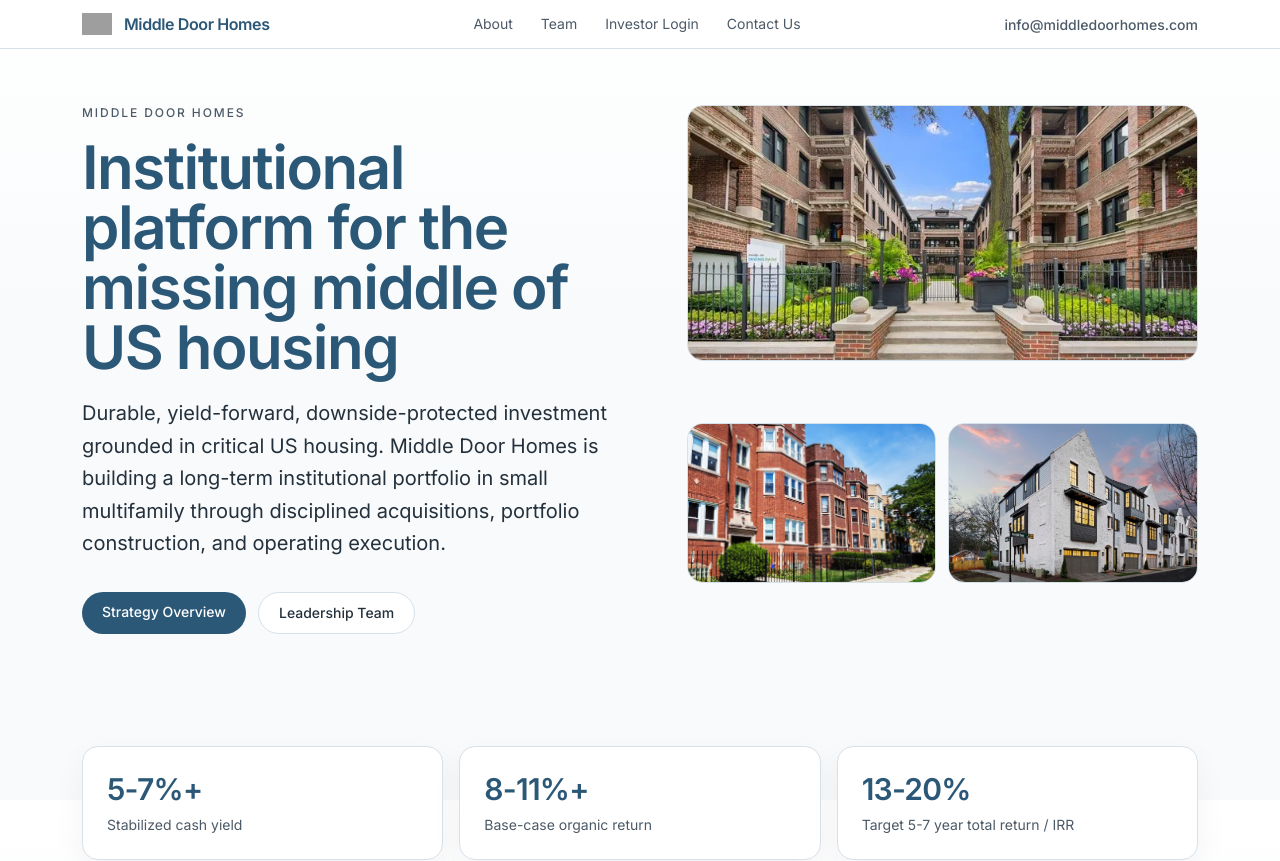
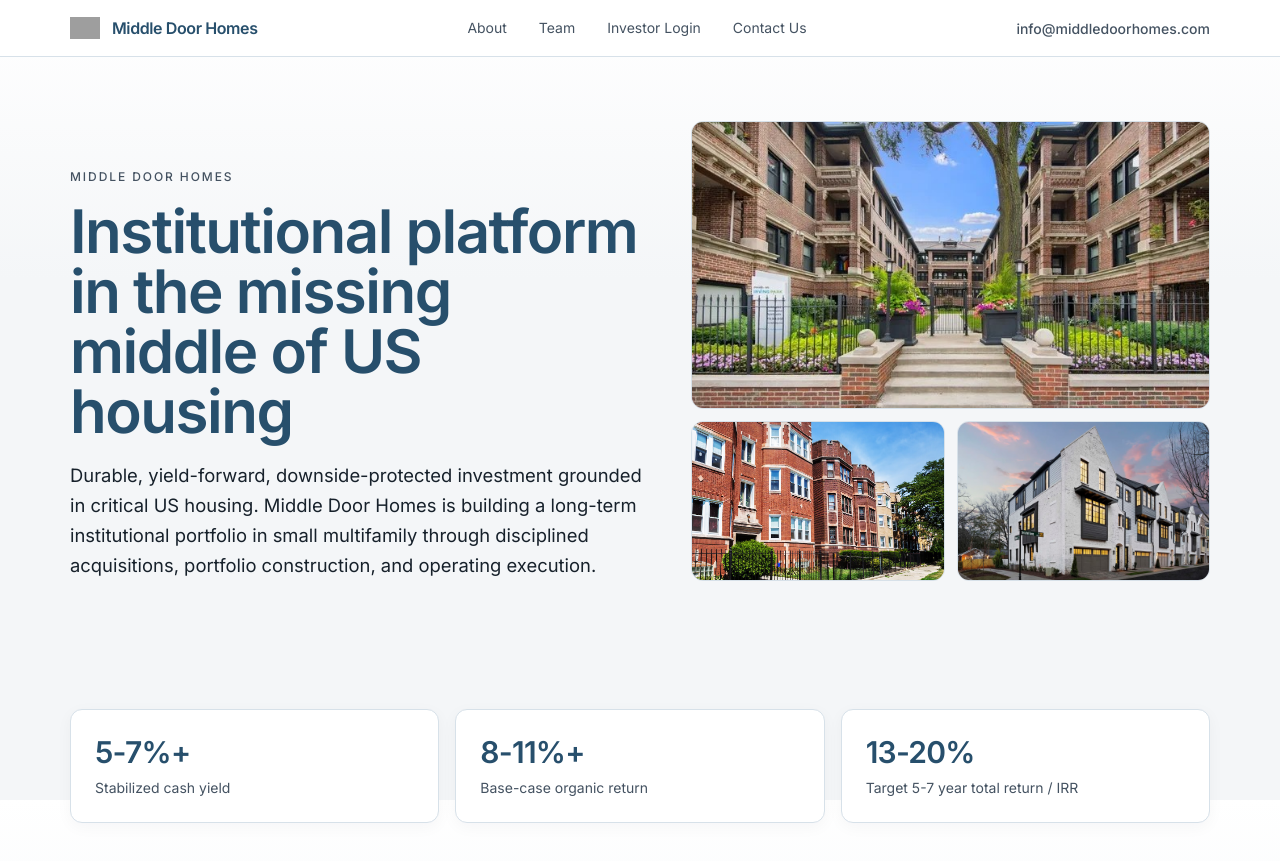
Before and after one commit to jelzinga2/Middle-Door-Homes, a Next.js app: page / in a window 1280 px wide. Shown: the top 861 px of the page. Built offline with nearby package versions, Linux system fonts and the light colour scheme; grey boxes are pictures that could not be loaded.

Commit message:
Update site content and pages

```diff
--- a/src/app/contact/page.tsx
+++ b/src/app/contact/page.tsx
@@ -15,7 +15,7 @@ export default function ContactPage() {
           <div className="grid gap-8 lg:grid-cols-[1fr_340px]">
             <div>
               <Eyebrow>Contact</Eyebrow>
-              <h1 className="mt-3 text-4xl font-semibold tracking-tight text-[var(--mdh-title)] md:text-5xl">
+              <h1 className="mt-3 text-4xl font-semibold tracking-tight text-[var(--mdh-title)] md:text-[3.1rem]">
                 Contact Us
               </h1>
               <Card className="mt-6">
--- a/src/app/globals.css
+++ b/src/app/globals.css
@@ -1,13 +1,13 @@
 @import "tailwindcss";
 
 :root {
-  --mdh-bg: #f8fafb;
+  --mdh-bg: #f4f6f8;
   --mdh-surface: #ffffff;
-  --mdh-ink: #24313c;
-  --mdh-ink-soft: #1d2833;
-  --mdh-title: #2c5878;
-  --mdh-subtle: #4c5a67;
-  --mdh-muted: #667785;
+  --mdh-ink: #17212b;
+  --mdh-ink-soft: #101822;
+  --mdh-title: #274f6c;
+  --mdh-subtle: #445261;
+  --mdh-muted: #5e6f7f;
   --mdh-line: #d7e1e9;
   --mdh-accent: #2f5c7d;
   --background: var(--mdh-bg);
@@ -26,7 +26,7 @@ body {
 }
 
 body {
-  background: linear-gradient(180deg, #ffffff 0%, var(--mdh-bg) 42%, var(--mdh-bg) 100%);
+  background: linear-gradient(180deg, #ffffff 0%, var(--mdh-bg) 35%, var(--mdh-bg) 100%);
   color: var(--mdh-ink);
   font-family: var(--font-inter), system-ui, -apple-system, Segoe UI, Roboto, Helvetica,
     Arial, sans-serif;
--- a/src/app/investor-login/page.tsx
+++ b/src/app/investor-login/page.tsx
@@ -16,7 +16,7 @@ export default function InvestorLoginPage() {
           <div className="grid gap-8 lg:grid-cols-[minmax(0,460px)_1fr]">
             <div>
               <Eyebrow>Investor Access</Eyebrow>
-              <h1 className="mt-3 text-4xl font-semibold tracking-tight text-[var(--mdh-title)] md:text-5xl">
+              <h1 className="mt-3 text-4xl font-semibold tracking-tight text-[var(--mdh-title)] md:text-[3.1rem]">
                 Investor Login
               </h1>
               <Card className="mt-6">
--- a/src/app/page.tsx
+++ b/src/app/page.tsx
@@ -1,6 +1,5 @@
 import type { Metadata } from "next";
 import Image from "next/image";
-import Link from "next/link";
 import { Card, Container, Eyebrow, Heading, Section } from "@/components/ui";
 
 export const metadata: Metadata = {
@@ -18,43 +17,29 @@ const STATS = [
 export default function Home() {
   return (
     <main>
-      <Section className="pb-10 pt-10">
+      <Section className="pb-12 pt-12">
         <Container>
-          <div className="grid gap-10 lg:grid-cols-[1.05fr_0.95fr]">
+          <div className="grid gap-12 lg:grid-cols-[1.05fr_0.95fr] lg:items-end">
             <div>
               <Eyebrow>Middle Door Homes</Eyebrow>
-              <h1 className="mt-4 text-4xl font-semibold tracking-tight text-[var(--mdh-title)] md:text-6xl">
-                Institutional platform for the missing middle of US housing
+              <h1 className="mt-4 max-w-3xl text-4xl font-semibold tracking-tight text-[var(--mdh-title)] md:text-6xl">
+                Institutional platform in the missing middle of US housing
               </h1>
-              <p className="mt-5 max-w-2xl text-lg leading-relaxed text-[var(--mdh-ink)] md:text-xl">
+              <p className="mt-5 max-w-2xl text-lg leading-relaxed text-[var(--mdh-ink)] md:text-[1.15rem]">
                 Durable, yield-forward, downside-protected investment grounded in critical US housing.
                 Middle Door Homes is building a long-term institutional portfolio in small multifamily
                 through disciplined acquisitions, portfolio construction, and operating execution.
               </p>
-              <div className="mt-8 flex flex-wrap gap-3">
-                <Link
-                  href="/about"
-                  className="rounded-full bg-[var(--mdh-title)] px-5 py-2.5 text-sm font-medium text-white hover:bg-[var(--mdh-ink-soft)]"
-                >
-                  Strategy Overview
-                </Link>
-                <Link
-                  href="/team"
-                  className="rounded-full border border-[var(--mdh-line)] bg-white px-5 py-2.5 text-sm font-medium text-[var(--mdh-ink)] hover:bg-[var(--mdh-bg)]"
-                >
-                  Leadership Team
-                </Link>
-              </div>
             </div>
 
             <div className="grid gap-3 sm:grid-cols-2">
-              <div className="relative h-52 overflow-hidden rounded-2xl border border-[var(--mdh-line)] sm:col-span-2 md:h-64">
+              <div className="relative h-56 overflow-hidden rounded-xl border border-[var(--mdh-line)] sm:col-span-2 md:h-72">
                 <Image src="/images/bldg-01.jpg" alt="Streetscape multifamily asset" fill priority className="object-cover" />
               </div>
-              <div className="relative h-36 overflow-hidden rounded-2xl border border-[var(--mdh-line)] md:h-40">
+              <div className="relative h-36 overflow-hidden rounded-xl border border-[var(--mdh-line)] md:h-40">
                 <Image src="/images/bldg-02.jpg" alt="Courtyard multifamily property" fill className="object-cover" />
               </div>
-              <div className="relative h-36 overflow-hidden rounded-2xl border border-[var(--mdh-line)] md:h-40">
+              <div className="relative h-36 overflow-hidden rounded-xl border border-[var(--mdh-line)] md:h-40">
                 <Image src="/images/bldg-03.jpg" alt="Urban multifamily building" fill className="object-cover" />
               </div>
             </div>
@@ -66,7 +51,7 @@ export default function Home() {
         <Container>
           <div className="grid gap-4 md:grid-cols-3">
             {STATS.map((item) => (
-              <Card key={item.label}>
+              <Card key={item.label} className="bg-white">
                 <p className="text-3xl font-semibold tracking-tight text-[var(--mdh-title)]">{item.value}</p>
                 <p className="mt-2 text-sm text-[var(--mdh-subtle)]">{item.label}</p>
               </Card>
@@ -75,7 +60,7 @@ export default function Home() {
         </Container>
       </Section>
 
-      <Section>
+      <Section className="pb-16">
         <Container>
           <Heading>Middle Door&apos;s edge</Heading>
           <div className="mt-7 grid gap-4 md:grid-cols-3">
--- a/src/app/team/page.tsx
+++ b/src/app/team/page.tsx
@@ -64,7 +64,7 @@ export default function TeamPage() {
           <div className="grid gap-8 lg:grid-cols-[1fr_340px]">
             <div>
               <Eyebrow>Leadership</Eyebrow>
-              <h1 className="mt-3 text-4xl font-semibold tracking-tight text-[var(--mdh-title)] md:text-5xl">
+              <h1 className="mt-3 text-4xl font-semibold tracking-tight text-[var(--mdh-title)] md:text-[3.1rem]">
                 Team
               </h1>
               <p className="mt-4 max-w-3xl text-lg leading-relaxed text-[var(--mdh-ink)]">
@@ -90,7 +90,7 @@ export default function TeamPage() {
                   </div>
                   <h2 className="text-xl font-semibold text-[var(--mdh-title)]">{member.name}</h2>
                 </div>
-                <ul className="mt-4 list-disc space-y-1.5 pl-5 text-sm leading-relaxed text-[var(--mdh-ink)]">
+                <ul className="mt-4 list-disc space-y-1.5 pl-5 text-[0.95rem] leading-relaxed text-[var(--mdh-ink)]">
                   {member.points.map((point) => (
                     <li key={point}>{point}</li>
                   ))}
--- a/src/components/nav.tsx
+++ b/src/components/nav.tsx
@@ -19,23 +19,23 @@ export function Nav() {
 
   return (
     <header className="sticky top-0 z-50 border-b border-[var(--mdh-line)] bg-white/95 backdrop-blur">
-      <Container className="py-3">
+      <Container className="py-4">
         <div className="flex items-center justify-between gap-4">
           <Link href="/" className="flex items-center gap-3" aria-label="Middle Door Homes home">
             <Image src="/images/Logo.png" alt="Middle Door Homes" width={30} height={30} priority />
-            <span className="text-sm font-semibold tracking-tight text-[var(--mdh-title)] md:text-base">
+            <span className="text-sm font-semibold tracking-tight text-[var(--mdh-title)] md:text-[1rem]">
               Middle Door Homes
             </span>
           </Link>
 
-          <nav aria-label="Primary" className="hidden items-center gap-7 text-sm md:flex">
+          <nav aria-label="Primary" className="hidden items-center gap-8 text-sm md:flex">
             {LINKS.map((link) => {
               const active = pathname === link.href;
               return (
                 <Link
                   key={link.href}
                   href={link.href}
-                  className={`transition hover:text-[var(--mdh-title)] ${active ? "font-medium text-[var(--mdh-title)]" : "text-[var(--mdh-subtle)]"}`}
+                  className={`transition hover:text-[var(--mdh-title)] ${active ? "font-semibold text-[var(--mdh-title)]" : "text-[var(--mdh-subtle)]"}`}
                 >
                   {link.label}
                 </Link>
--- a/src/components/ui.tsx
+++ b/src/components/ui.tsx
@@ -8,7 +8,7 @@ type ClassName = {
 
 export function Container({ className, children }: ClassName & { children: ReactNode }) {
   return (
-    <div className={`mx-auto w-full max-w-[1180px] px-5 md:px-8 ${className ?? ""}`.trim()}>
+    <div className={`mx-auto w-full max-w-[1220px] px-6 md:px-10 ${className ?? ""}`.trim()}>
       {children}
     </div>
   );
@@ -20,7 +20,7 @@ export function Section({
   id,
 }: ClassName & { children: ReactNode; id?: string }) {
   return (
-    <section id={id} className={`py-12 md:py-14 ${className ?? ""}`.trim()}>
+    <section id={id} className={`py-14 md:py-16 ${className ?? ""}`.trim()}>
       {children}
     </section>
   );
@@ -28,7 +28,7 @@ export function Section({
 
 export function Heading({ className, children }: ClassName & { children: ReactNode }) {
   return (
-    <h2 className={`text-3xl font-semibold leading-tight tracking-[-0.01em] text-[var(--mdh-title)] md:text-4xl ${className ?? ""}`.trim()}>
+    <h2 className={`text-[1.8rem] font-semibold leading-tight tracking-[-0.01em] text-[var(--mdh-title)] md:text-[2.2rem] ${className ?? ""}`.trim()}>
       {children}
     </h2>
   );
@@ -52,7 +52,7 @@ export function Subheading({ className, children }: ClassName & { children: Reac
 
 export function Card({ className, children }: ClassName & { children: ReactNode }) {
   return (
-    <div className={`rounded-2xl border border-[var(--mdh-line)] bg-[var(--mdh-surface)] p-5 shadow-[0_10px_30px_rgba(31,49,66,0.05)] md:p-6 ${className ?? ""}`.trim()}>
+    <div className={`rounded-xl border border-[var(--mdh-line)] bg-[var(--mdh-surface)] p-5 shadow-[0_4px_16px_rgba(23,33,43,0.04)] md:p-6 ${className ?? ""}`.trim()}>
       {children}
     </div>
   );
```
Also changed, not shown: src/app/about/page.tsx (+8 -8 lines).
